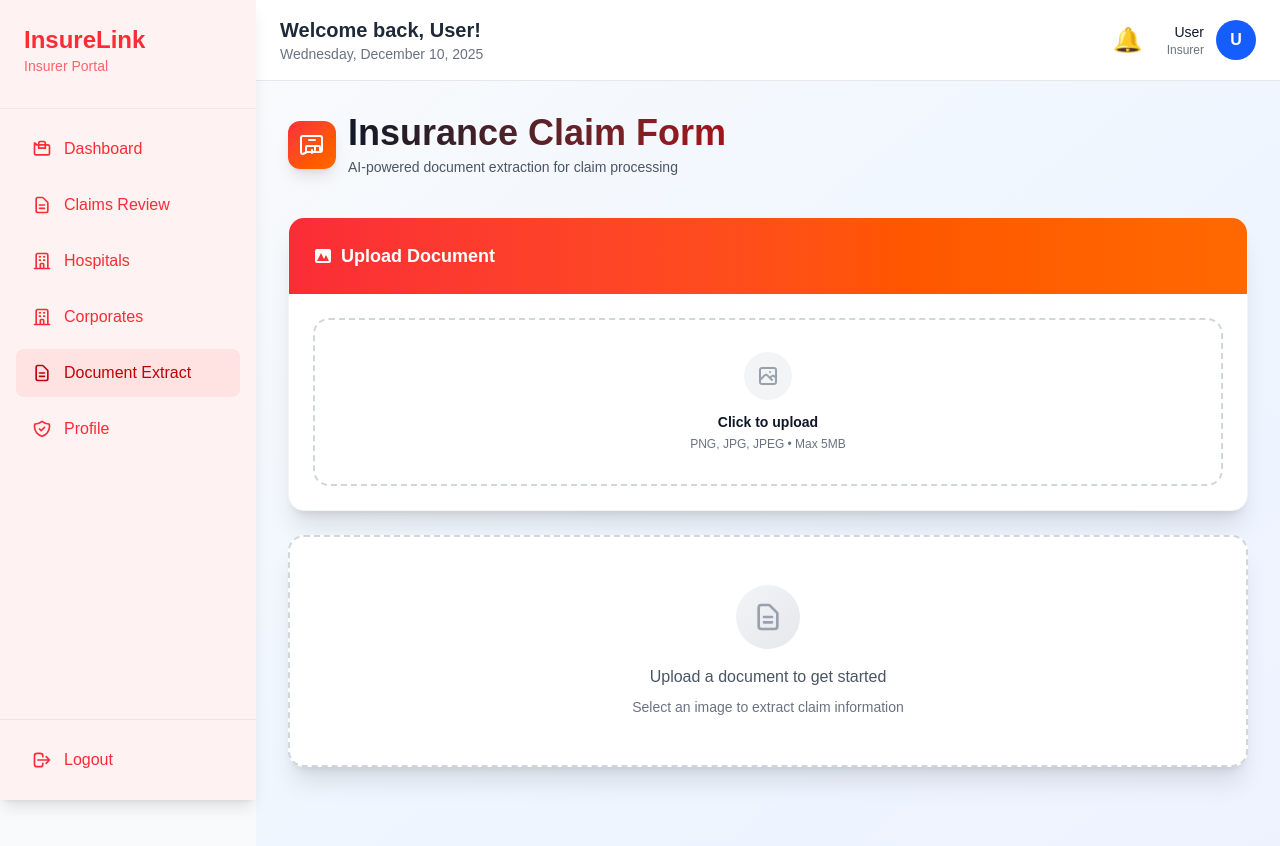
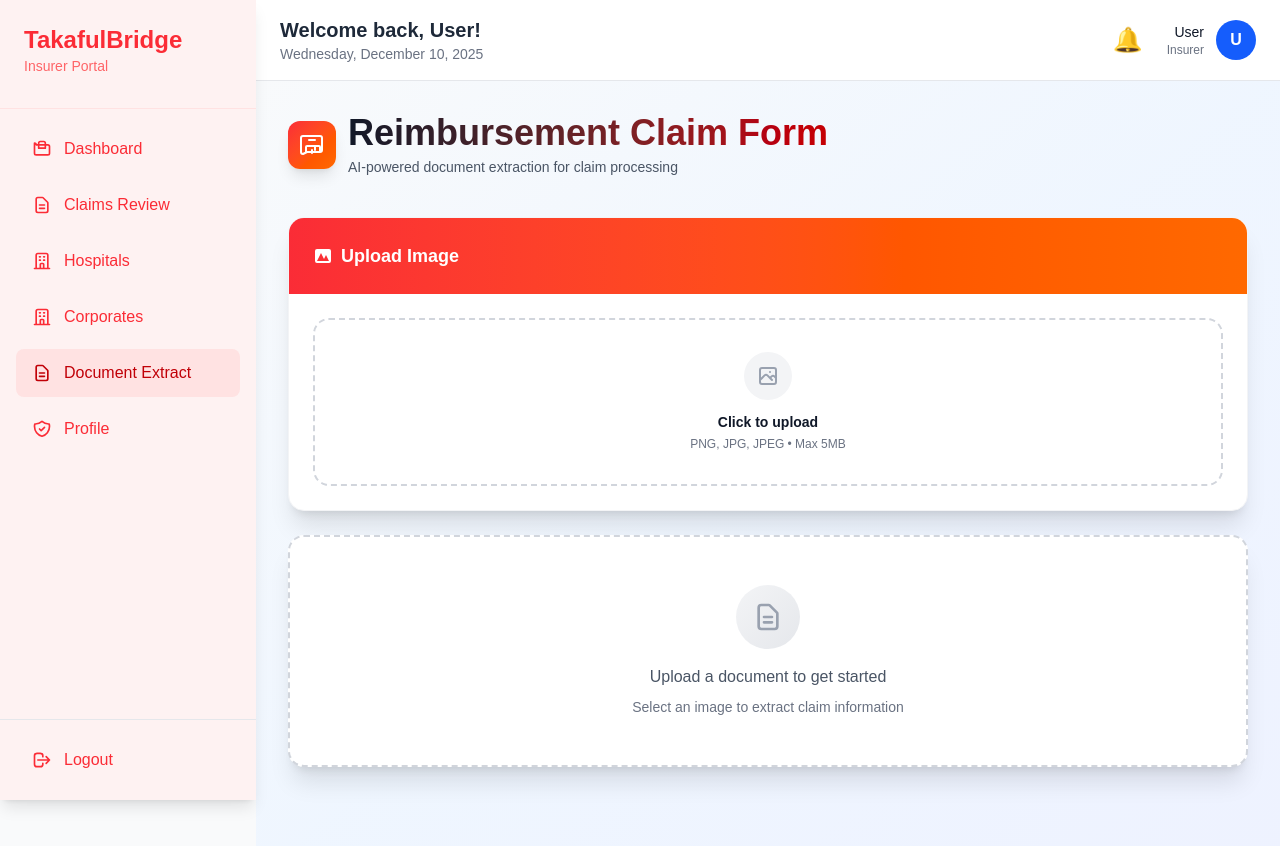
Before and after one commit to umairahsan10/InsureLink, a Next.js app in the folder client/: page /insurer/document-extract in a window 1280 px wide. Shown: the top 846 px of the page. Built offline with nearby package versions, Linux system fonts and the light colour scheme.

Commit message:
updated the sidebar name

```diff
--- a/client/src/components/insurer/DocumentExtractor.tsx
+++ b/client/src/components/insurer/DocumentExtractor.tsx
@@ -358,7 +358,7 @@ export default function DocumentExtractor() {
             </div>
             <div className="flex-1 min-w-0">
               <h1 className="text-2xl sm:text-3xl md:text-4xl font-bold bg-gradient-to-r from-gray-900 via-red-700 to-orange-600 bg-clip-text text-transparent break-words">
-                Insurance Claim Form
+                Reimbursement Claim Form
               </h1>
               <p className="text-gray-600 text-xs sm:text-sm mt-1 hidden sm:block">
                 AI-powered document extraction for claim processing
@@ -411,7 +411,7 @@ export default function DocumentExtractor() {
                   >
                     <path d="M4 3a2 2 0 00-2 2v10a2 2 0 002 2h12a2 2 0 002-2V5a2 2 0 00-2-2H4zm12 12H4l4-8 3 6 2-4 3 6z" />
                   </svg>
-                  Upload Document
+                  Upload Image
                 </h2>
               </div>
 
--- a/client/src/components/layouts/Sidebar.tsx
+++ b/client/src/components/layouts/Sidebar.tsx
@@ -421,7 +421,7 @@ export default function Sidebar({ userRole }: SidebarProps) {
               <h1
                 className={`text-xl md:text-2xl font-bold ${theme.logoColor}`}
               >
-                InsureLink
+                TakafulBridge
               </h1>
               <p className={`text-xs md:text-sm ${theme.textColor} capitalize`}>
                 {userRole} Portal
```
